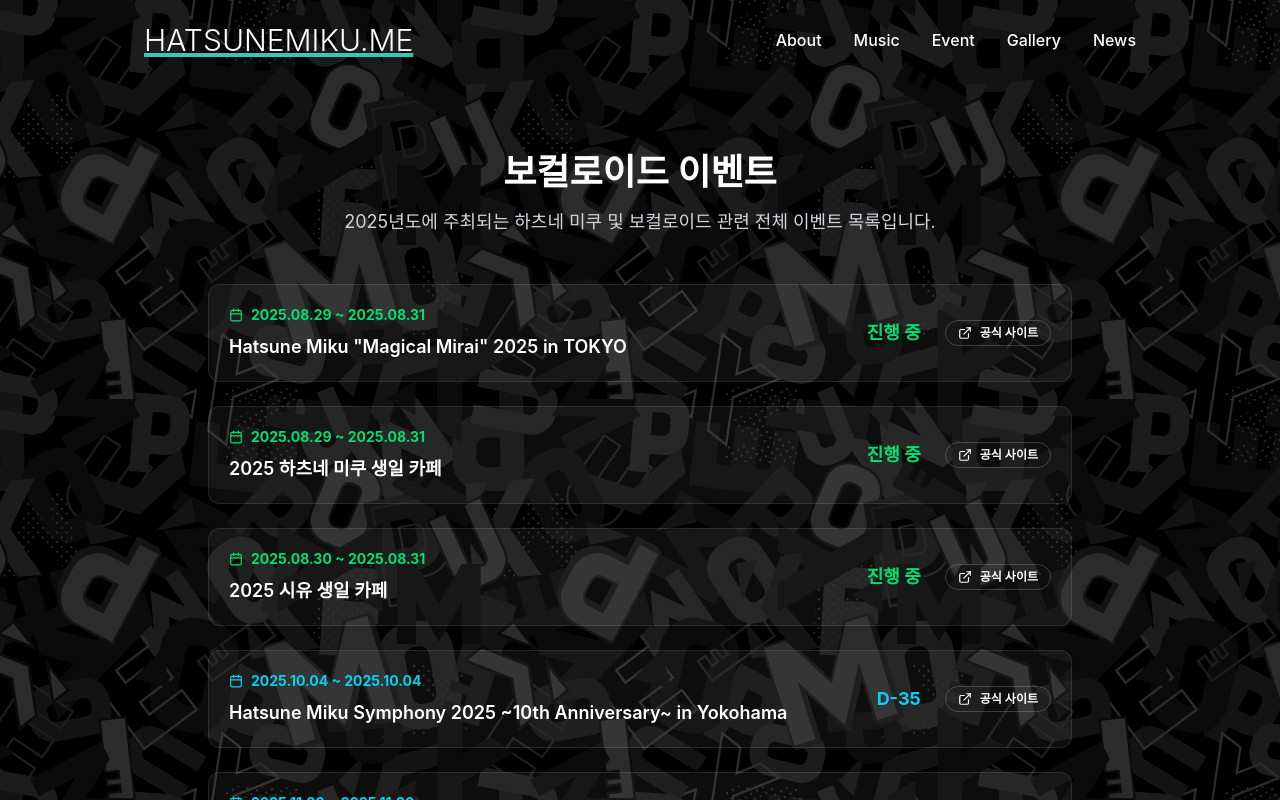
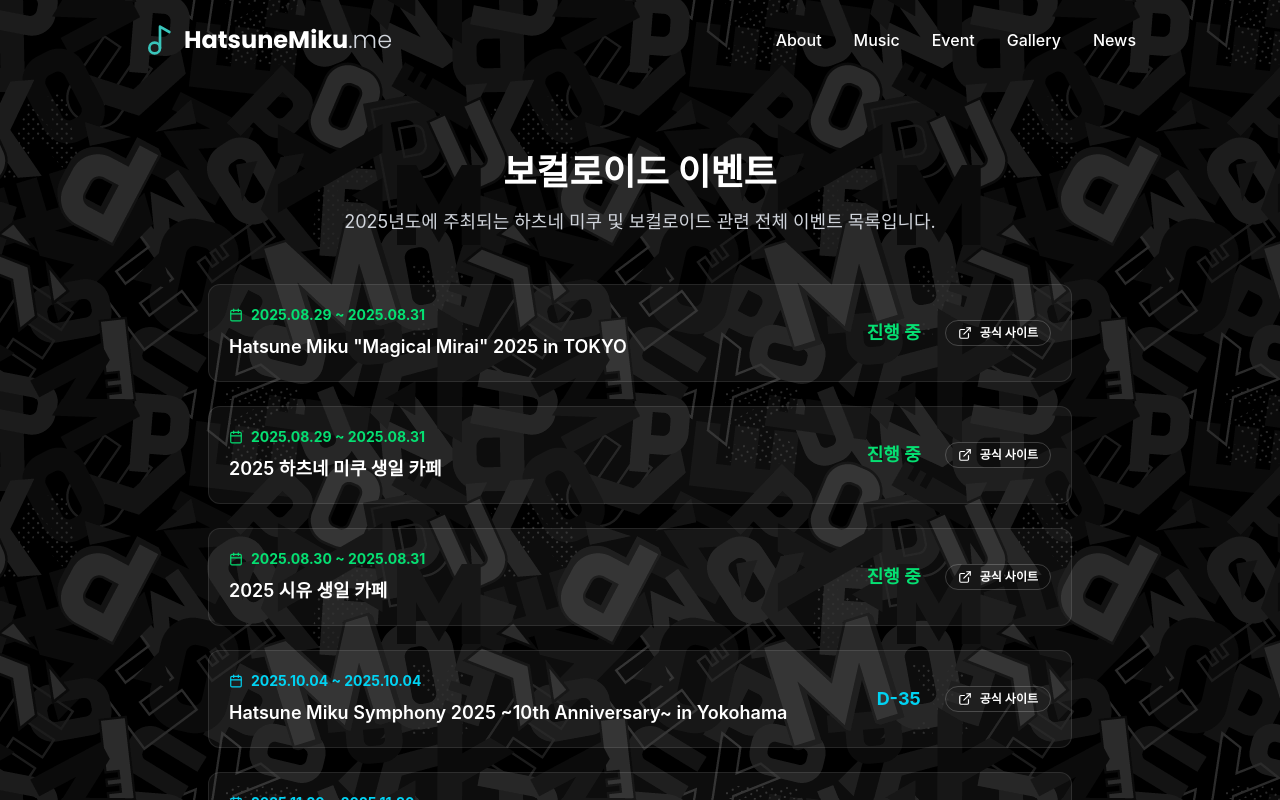
Before and after one commit to laterre39/hatsunemiku-me-service-2025, a Next.js app: page /event in a window 1280 px wide. Shown: the top 800 px of the page. Built offline with nearby package versions, Linux system fonts and the light colour scheme.

Commit message:
design(header): 사이트 로고 디자인 변경

```diff
--- a/src/components/Header.tsx
+++ b/src/components/Header.tsx
@@ -1,8 +1,14 @@
-"use client";
+'use client';
 
 import Link from 'next/link';
 import {useEffect, useState} from 'react';
-import {Menu, X} from "lucide-react";
+import {Menu, Music2, X} from "lucide-react";
+import {Poppins} from "next/font/google";
+
+const poppins = Poppins({
+    subsets: ['latin'],
+    weight: ['300', '700']
+});
 
 const navItems = [
     {href: '/about', label: 'About'},
@@ -92,15 +98,21 @@ export function Header() {
             : 'bg-transparent'
     } relative`;
 
-    const logoClassName = `font-light text-2xl md:text-3xl transition-all duration-300 underline decoration-4 decoration-[#39C5BB] ${
-        isScrolled ? 'text-black' : 'text-white'
-    }`;
-
     return (
         <header className={headerClassName}>
             <div className="container mx-auto flex h-20 max-w-5xl items-center justify-between px-4">
-                <Link href="/" className="flex items-center space-x-2">
-                    <span className={logoClassName}>HATSUNEMIKU.ME</span>
+                <Link href="/" className="flex items-center gap-2">
+                    <Music2 className="h-8 w-8 text-[#39C5BB]"/>
+                    <div className={`${poppins.className} flex items-baseline`}>
+                        <span
+                            className={`text-2xl font-bold transition-colors ${isScrolled ? 'text-black' : 'text-white'}`}>
+                            HatsuneMiku
+                        </span>
+                        <span
+                            className={`text-2xl font-light transition-colors ${isScrolled ? 'text-gray-700' : 'text-gray-300'}`}>
+                            .me
+                        </span>
+                    </div>
                 </Link>
                 <DesktopNav isScrolled={isScrolled}/>
                 <MenuToggleButton
```
